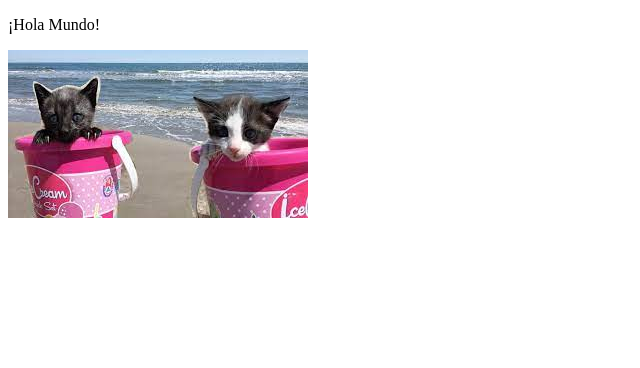
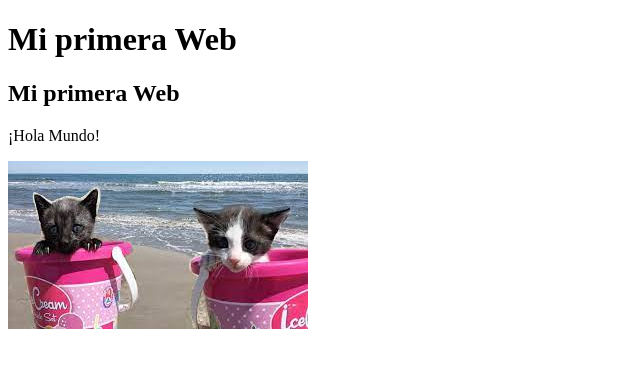
Before and after one commit to JorgeVazquezM/JorgeVM, a plain HTML site: page Index.html in a window 1280 px wide. Shown: the whole page, without its empty margins (0-640 px from the left). Drawn offline with Linux system fonts and the light colour scheme.

Commit message:
he puesto un titulo

```diff
--- a/Index.html
+++ b/Index.html
@@ -7,10 +7,14 @@
 </head>
 
 <body>
+
+    <h1>Mi primera Web</h1>
+    <h2>Mi primera Web</h2>
     <p>¡Hola Mundo!</p>
     <img src="imagen/gatitos.jpg" alt="mi imagen">
-</body>
 
 
 
+
+</body>
 </html>
```
